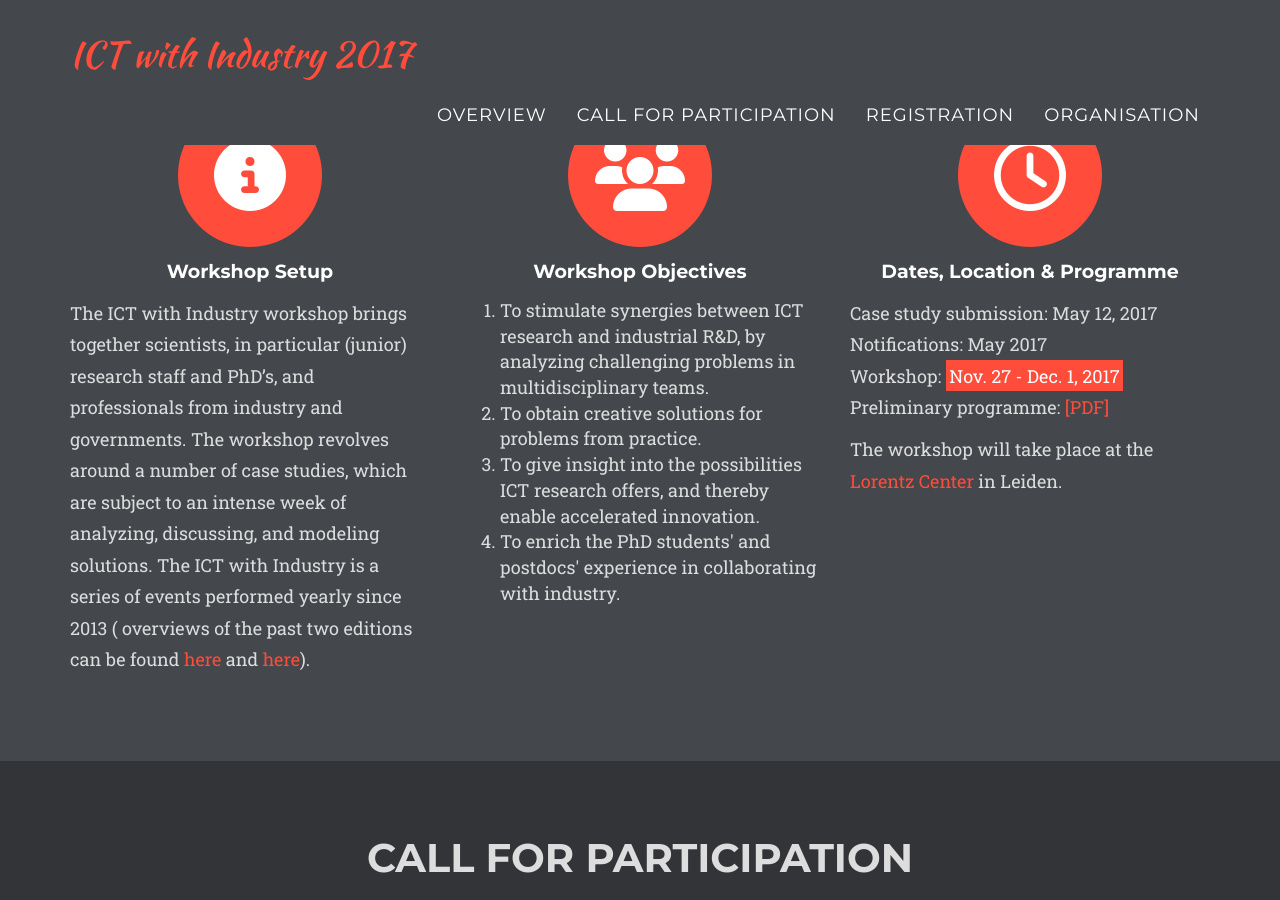
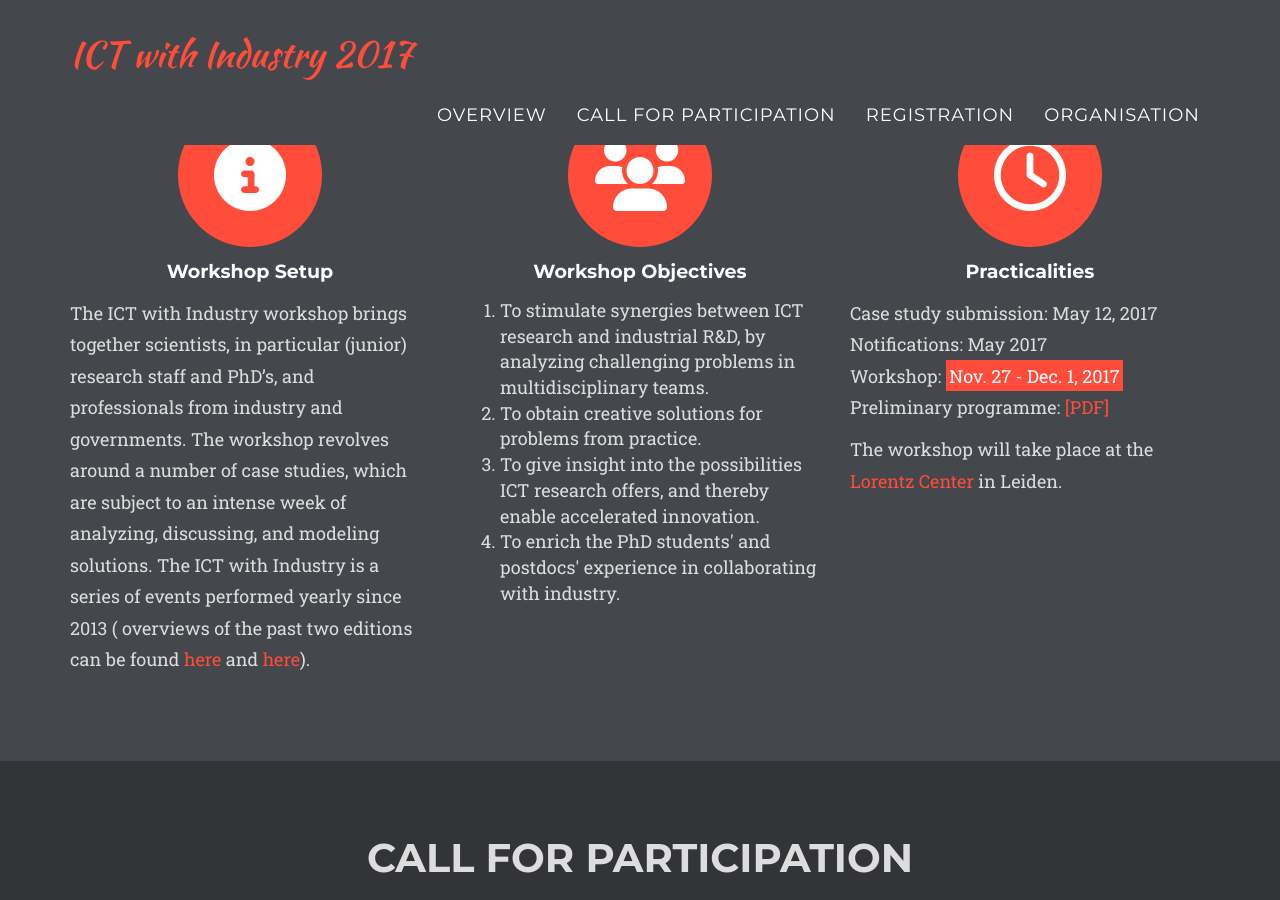
Before and after one commit to chauff/ictWI2017, a Jekyll site: the page built from index.html, in a window 1280 px wide and 900 px high, scrolled down 761 px. Built offline with Jekyll 4.4.1, drawn with Linux system fonts in a browser that asks for light colours; nearby versions of some CDN libraries; some web fonts are replaced; library files that are not in the unit come from our copies; comment, search, counter and statistics services are not loaded.

Commit message:
Update overview.html

```diff
--- a/_includes/overview.html
+++ b/_includes/overview.html
@@ -53,7 +53,7 @@
                         <i class="fa fa-circle fa-stack-2x text-secondary"></i>
                         <i class="fa fa-clock-o fa-stack-1x fa-inverse"></i>
                     </span>
-                    <h4 class="service-heading">Dates, Location &amp; Programme</h4>
+                    <h4 class="service-heading">Practicalities</h4>
                     <p class="text-left">
                         Case study submission: May 12, 2017<br>
                         Notifications: May 2017<br>
```
